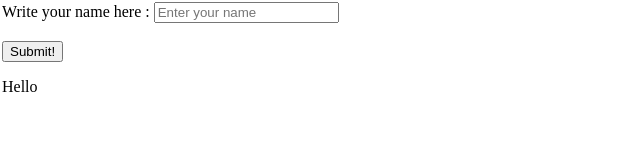
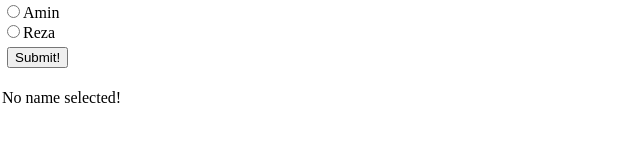
Before and after one commit to MAST1999/JavaScript-Trainning, a plain HTML site: page index.html in a window 1280 px wide. Both pictures are taken after a click on the button "Submit!". Shown: the whole page, without its empty margins (0-640 px from the left). Drawn offline with Linux system fonts and the light colour scheme.

Commit message:
Radio buttons

```diff
--- a/index.html
+++ b/index.html
@@ -8,9 +8,10 @@
     <title>Training</title>
   </head>
   <body id="elBody">
-    <label for="tUserInput">Write your name here :</label>
-    <input id="tUserInput" type="text" placeholder="Enter your name" />
-    <br /><br />
+    <input id="radAmin" name="firstName" type="radio" value="Amin">Amin</input>
+    <br>
+    <input id="radReza" name="firstName" type="radio" value="Reza">Reza</input>
+    <br>
     <button id="btnUserInput" onclick="fnHello()">Submit!</button>
   </body>
 </html>
--- a/jsCode.js
+++ b/jsCode.js
@@ -1,12 +1,20 @@
 /*jslint browser:true*/
+/*jslint devel:true*/
 function fnHello() {
     "use strict";
     if (!document.getElementById("pPara")) {
-        var elPara1 = document.getElementById("elBody");
+        var elBody = document.getElementById("elBody");
         var elPara = document.createElement("p");
-        elPara1.appendChild(elPara);
+        elBody.appendChild(elPara);
         elPara.id = "pPara";
     }
-    document.getElementById("pPara").innerHTML = "Hello ";
-    document.getElementById("pPara").innerHTML = document.getElementById("pPara").innerHTML + document.getElementById("tUserInput").value;
+    var rad1 = document.getElementById("radAmin");
+    var rad2 = document.getElementById("radReza");
+    if (rad1.checked === true) {
+        document.getElementById("pPara").innerHTML = "The selected name is: " + rad1.value;
+    } else if (rad2.checked === true) { /*could have used else*/
+        document.getElementById("pPara").innerHTML = "The selected name is: " + rad2.value;
+    } else {
+        document.getElementById("pPara").innerHTML = "No name selected!";
+    }
 }
--- a/style.css
+++ b/style.css
@@ -1,6 +1,6 @@
 body {
   margin: 2px;
 }
-#bUserInput {
-  margin-left: 11em;
+#btnUserInput {
+  margin: 5px;
 }
```
